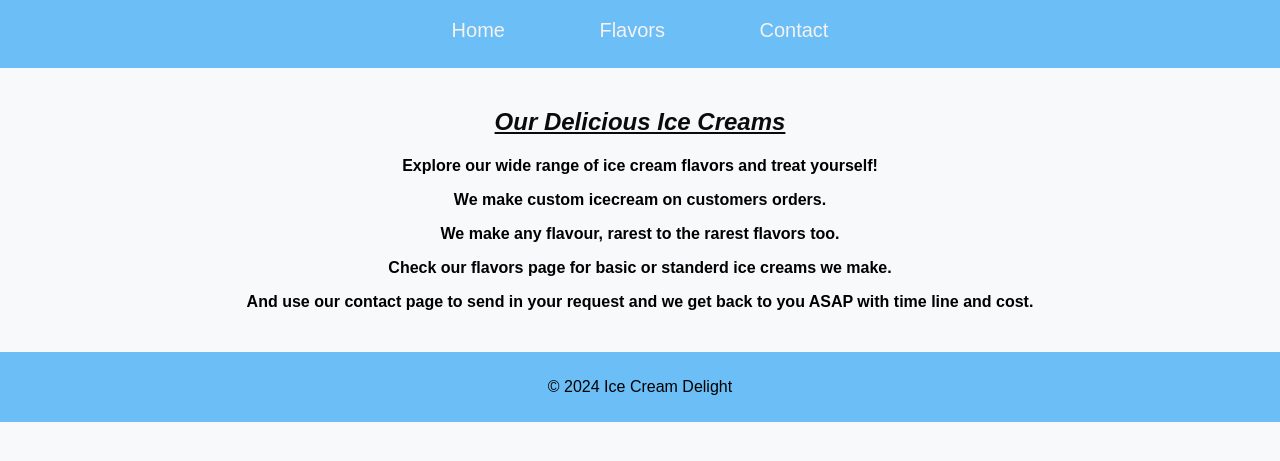
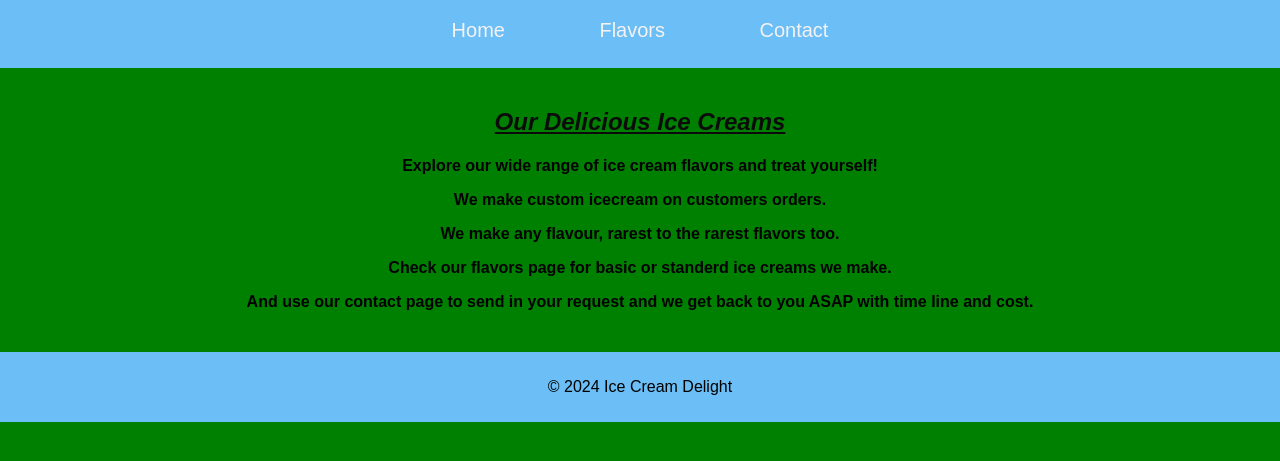
Before and after one commit to Rejoice0420/codepipeline2, a plain HTML site: page index.html in a window 1280 px wide. Shown: the part 71-532 px from the top of the page. Drawn offline with Linux system fonts and the light colour scheme.

Commit message:
Update styles.css

```diff
--- a/styles.css
+++ b/styles.css
@@ -3,7 +3,7 @@ body {
     font-family: Arial, sans-serif;
     margin: 0;
     padding: 0;
-    background-color: #f8f9fa;
+    background-color: green;
 }
 
 header {
```
